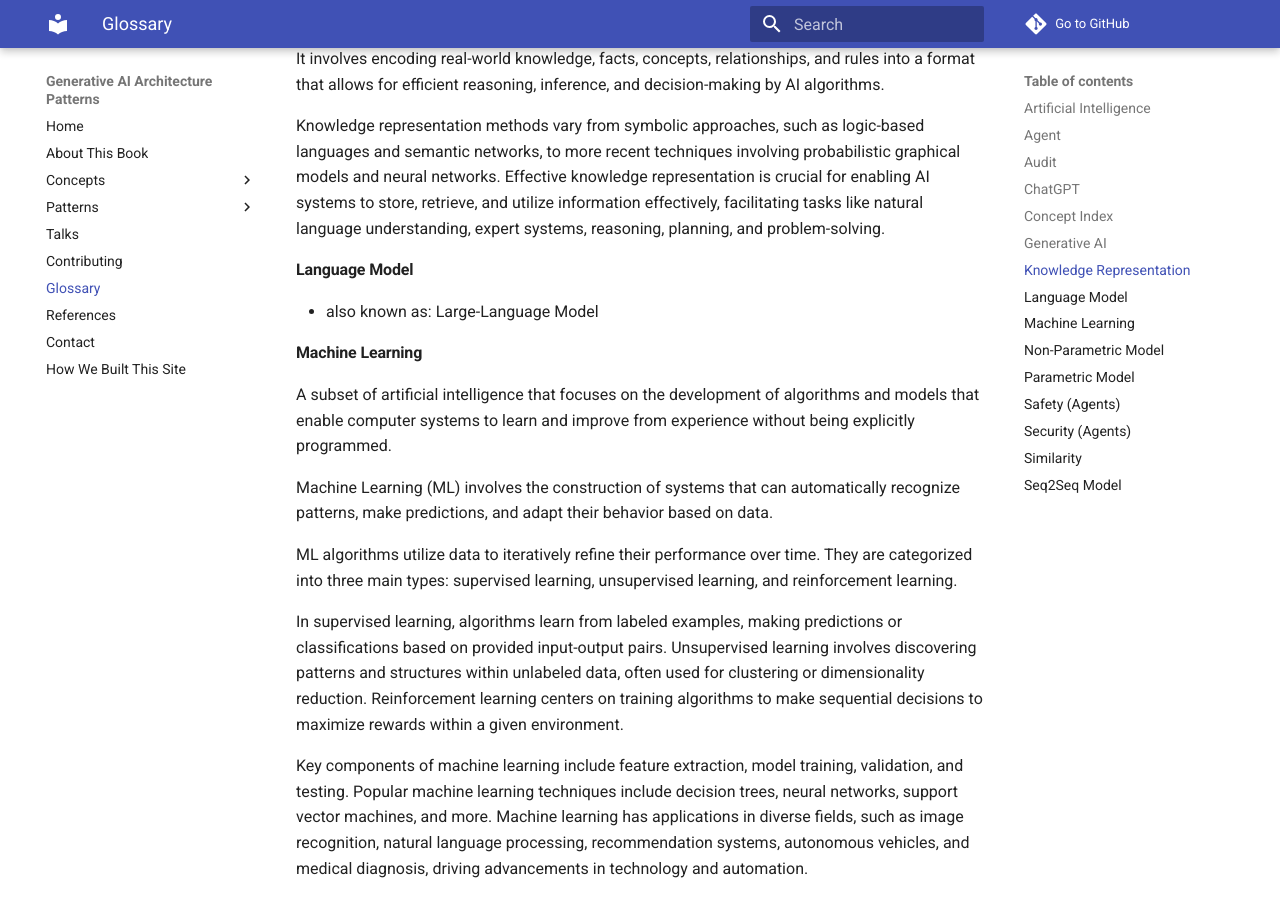
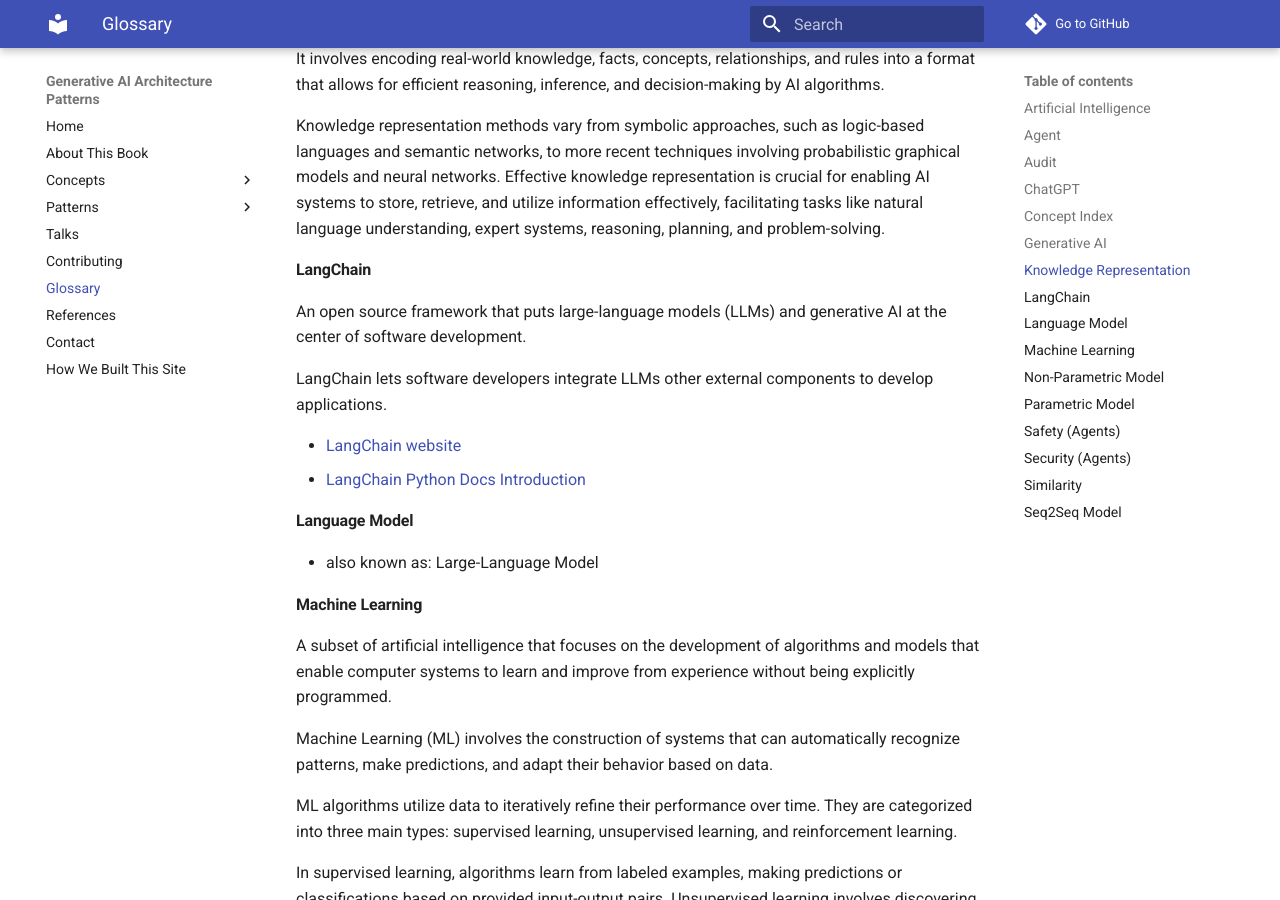
Before and after one commit to dmccreary/genai-arch-patterns, an MkDocs documentation site: the page built from docs/glossary.md, in a window 1280 px wide and 900 px high, scrolled down 1714 px. Built offline with MkDocs 1.6.1 and Material for MkDocs 9.7.7, drawn with Linux system fonts in a browser that asks for light colours; comment, search, counter and statistics services are not loaded.

Commit message:
updating content

```diff
--- a/docs/glossary.md
+++ b/docs/glossary.md
@@ -48,6 +48,15 @@
 It involves encoding real-world knowledge, facts, concepts, relationships, and rules into a format that allows for efficient reasoning, inference, and decision-making by AI algorithms.
 
 Knowledge representation methods vary from symbolic approaches, such as logic-based languages and semantic networks, to more recent techniques involving probabilistic graphical models and neural networks. Effective knowledge representation is crucial for enabling AI systems to store, retrieve, and utilize information effectively, facilitating tasks like natural language understanding, expert systems, reasoning, planning, and problem-solving.
+
+#### LangChain
+
+An open source framework that puts large-language models (LLMs) and generative AI at the center of software development.
+
+LangChain lets software developers integrate LLMs other external components to develop applications.
+
+* [LangChain website](https://www.langchain.com/)
+* [LangChain Python Docs Introduction](https://python.langchain.com/docs/get_started/introduction)
 
 #### Language Model
 
```
Also changed, not shown: docs/index.md (+3 -1 lines), docs/img/banner.png (added), docs/img/design-patterns.png (added), docs/img/eip-book-cover.png (added), docs/img/nosql-book.png (added), docs/img/timeless-way-of-building.png (added), 1 other file.
